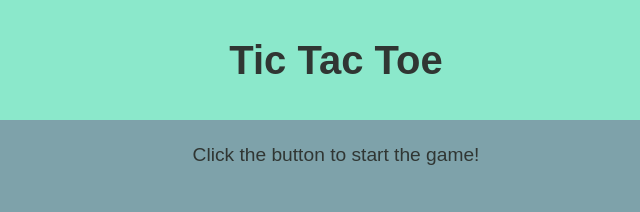
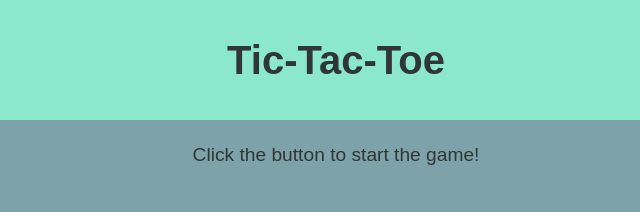
Before and after one commit to Julyo-Hidalgo/tic-tac-toe, a plain HTML site: page index.html in a window 1280 px wide. Shown: the top 212 px of the page, 304-944 px from the left. Drawn offline with Linux system fonts and the light colour scheme.

Commit message:
style: Change "Tic Tac Toe" to "Tic-Tac-Toe" in the page for clarify.

```diff
--- a/index.html
+++ b/index.html
@@ -3,13 +3,13 @@
 <head>
     <meta charset="UTF-8">
     <meta name="viewport" content="width=device-width, initial-scale=1.0">
-    <title>Tic tac toe</title>
+    <title>Tic-Tac-Toe</title>
     <link rel="stylesheet" href="css/styles.css">
     <link rel="stylesheet" href="https://cdnjs.cloudflare.com/ajax/libs/font-awesome/4.7.0/css/font-awesome.min.css">
 </head>
 <body>
     <header class="container">
-        <h1>Tic tac toe</h1>
+        <h1>Tic-Tac-Toe</h1>
     </header>
 
     <main class="container">
```
